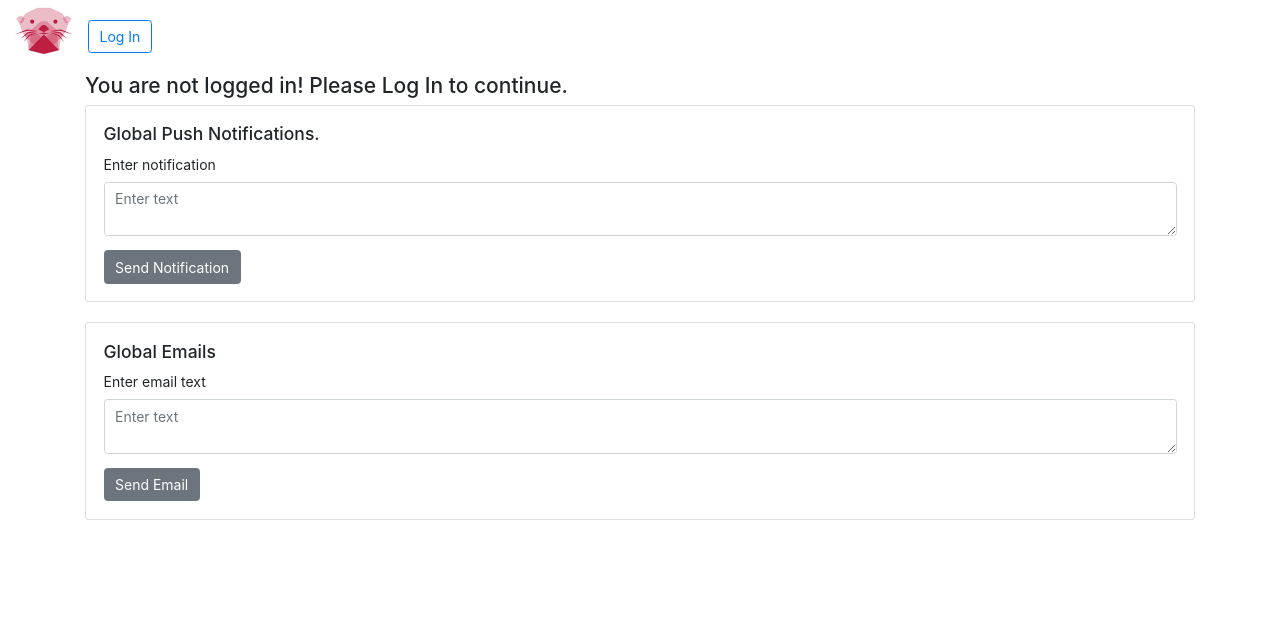
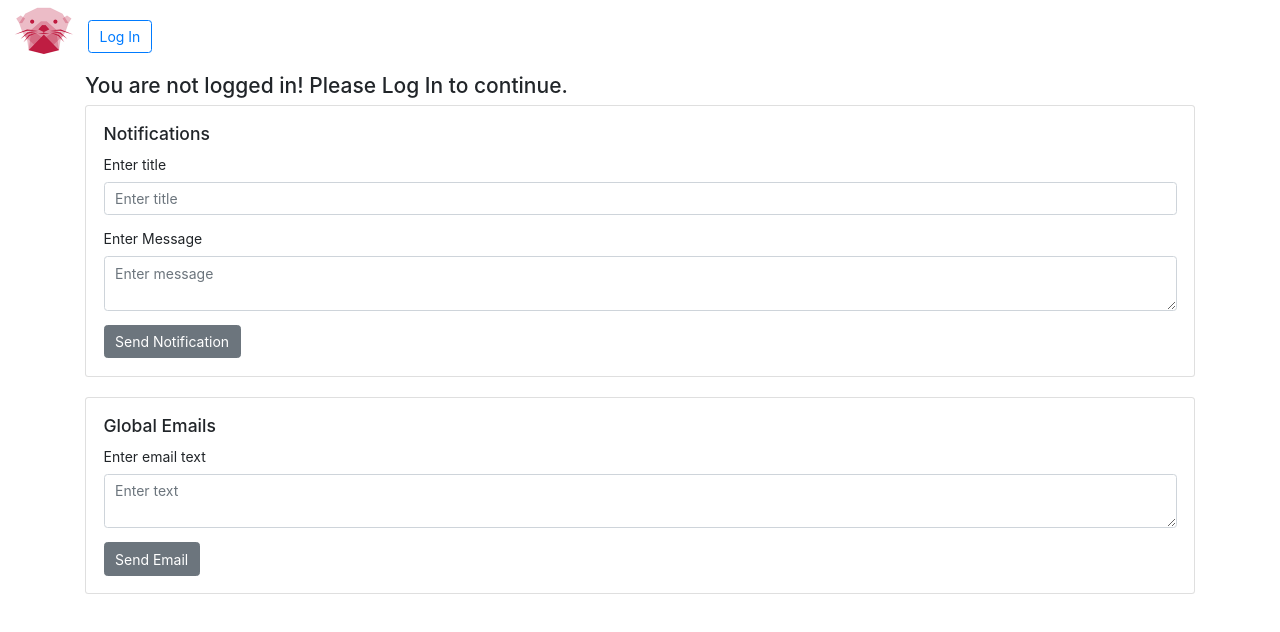
Before and after one commit to ostelco/houston, a React (Create React App) app: page /notifications in a window 1280 px wide. Shown: the top 632 px of the page. Built offline with nearby package versions, Linux system fonts and the light colour scheme; what auth0-js would draw is missing.

Commit message:
Update UI for notifications

```diff
--- /dev/null
+++ b/src/actions/notifiy.actions.js
@@ -0,0 +1,51 @@
+import { createActions, handleActions } from 'redux-actions';
+
+const NOTIFY_REQUEST = 'NOTIFY_REQUEST';
+const NOTIFY_SUCCESS = 'NOTIFY_SUCCESS';
+const NOTIFY_ERROR = 'NOTIFY_ERROR';
+
+const SET_NOTIFICATION_MESSAGE = 'SET_NOTIFICATION_MESSAGE';
+const SET_NOTIFICATION_TITLE = 'SET_NOTIFICATION_TITLE';
+const SET_NOTIFICATION_TYPE = 'SET_NOTIFICATION_TYPE';
+const CLEAR_NOTIFICATION = 'CLEAR_NOTIFICATION';
+
+const defaultState = { type: true };
+
+// exports alertSuccess, alertError, clearAlert
+export const notifyActions = createActions(
+  NOTIFY_REQUEST,
+  NOTIFY_SUCCESS,
+  NOTIFY_ERROR,
+  SET_NOTIFICATION_MESSAGE,
+  SET_NOTIFICATION_TITLE,
+  SET_NOTIFICATION_TYPE,
+  CLEAR_NOTIFICATION);
+
+const {
+  notifySuccess,
+  notifyError,
+  clearNotification,
+  setNotificationMessage,
+  setNotificationTitle,
+  setNotificationType,
+ } = notifyActions;
+
+ const reducer = handleActions(
+  {
+    [notifySuccess]: () => defaultState,
+    [notifyError]: () => defaultState,
+    [clearNotification]: () => defaultState,
+    [setNotificationMessage]: (state, { payload }) => {
+      return { ...state, message: payload };
+    },
+    [setNotificationTitle]: (state, { payload }) => {
+      return { ...state, title: payload };
+    },
+    [setNotificationType]: (state, { payload }) => {
+      return { ...state, type: payload };
+    }
+  },
+  defaultState
+);
+
+export default reducer;
--- /dev/null
+++ b/src/components/Notifications/NotificationEditor.js
@@ -0,0 +1,80 @@
+import React from 'react';
+import { connect } from 'react-redux';
+import PropTypes from 'prop-types';
+import { Button, Form, FormGroup, Label, Input } from 'reactstrap';
+import _ from 'lodash';
+
+import { notifyActions } from '../../actions/notifiy.actions';
+
+function NotificationEditor(props) {
+  function onSubmit(e) {
+    e.preventDefault();
+    props.onSubmit(props.title, props.message);
+  }
+  const { email } = props;
+  return (
+    <Form onSubmit={onSubmit}>
+      <FormGroup>
+        <Label for="inputTitle">{props.titleLabel}</Label>
+        <Input
+          name="text"
+          id="inputTitle"
+          value={props.title}
+          onChange={(e) => props.setNotificationTitle(e.target.value)}
+          placeholder="Enter title"
+        />
+      </FormGroup>
+      <FormGroup>
+        <Label for="inputMessage">{props.messageLabel}</Label>
+        <Input
+          type="textarea"
+          name="text"
+          id="inputMessage"
+          value={props.message}
+          onChange={(e) => props.setNotificationMessage(e.target.value)}
+          placeholder="Enter message"
+        />
+      </FormGroup>
+      {
+        email && (
+          <FormGroup check>
+            <Label check>
+              <Input
+                type="checkbox"
+                checked={props.type}
+                onChange={(e) => props.setNotificationType(e.target.checked)}
+              />{' '}
+              Send notification only to {email}
+            </Label>
+            <hr/>
+          </FormGroup>
+      )}
+      <Button bsstyle="primary" type="submit">{props.submitLabel}</Button>
+    </Form>
+  );
+}
+
+NotificationEditor.propTypes = {
+  titleLabel: PropTypes.string.isRequired,
+  messageLabel: PropTypes.string.isRequired,
+  submitLabel: PropTypes.string.isRequired,
+  onSubmit: PropTypes.func.isRequired
+};
+
+function mapStateToProps(state) {
+  let notification = state.notification;
+  const email = _.get(state, 'subscriber.email');
+  console.log(state);
+  return {
+    message: notification.message,
+    title: notification.title,
+    type: notification.type,
+    email
+  };
+}
+const mapDispatchToProps = {
+  setNotificationMessage: notifyActions.setNotificationMessage,
+  setNotificationTitle: notifyActions.setNotificationTitle,
+  setNotificationType: notifyActions.setNotificationType
+}
+export default connect(mapStateToProps, mapDispatchToProps)(NotificationEditor);
--- a/src/components/Notifications/Notifications.js
+++ b/src/components/Notifications/Notifications.js
@@ -4,23 +4,29 @@ import PropTypes from 'prop-types';
 import { Card, CardBody, CardTitle } from 'reactstrap';
 
 import TextForm from './TextForm';
+import NotificationEditor from './NotificationEditor';
 
 class Notifications extends React.Component {
 
-  onSubmit = (text) => {
+  onSubmitNotification = (title, message) => {
     //handle form processing here....
-    console.log("Search On Submit")
+    console.log("Search On Submit", title, message);
+  }
+  onSubmitEmail = (title, message) => {
+    //handle form processing here....
+    console.log("Search On Submit");
   }
   render() {
     return (
       <div className="container">
         <Card>
           <CardBody>
-            <CardTitle>Global Push Notifications.</CardTitle>
-            <TextForm
-              onSubmit={this.onSubmit}
+            <CardTitle>Notifications</CardTitle>
+            <NotificationEditor
+              onSubmit={this.onSubmitNotification}
               submitLabel="Send Notification"
-              inputLabel="Enter notification"
+              titleLabel="Enter title"
+              messageLabel="Enter Message"
             />
           </CardBody>
         </Card>
@@ -29,7 +35,7 @@ class Notifications extends React.Component {
           <CardBody>
             <CardTitle>Global Emails</CardTitle>
             <TextForm
-              onSubmit={this.onSubmit}
+              onSubmit={this.onSubmitEmail}
               submitLabel="Send Email"
               inputLabel="Enter email text"
             />
--- a/src/reducers/index.js
+++ b/src/reducers/index.js
@@ -6,6 +6,7 @@ import { subscriberConstants } from '../actions/subscriber.actions';
 
 // Reducers.
 import alert from '../actions/alert.actions';
+import notification from '../actions/notifiy.actions';
 import authentication from './auth.reducer';
 import { subscriber, bundles, paymentHistory } from './subscriber.reducer';
 
@@ -13,6 +14,7 @@ import { subscriber, bundles, paymentHistory } from './subscriber.reducer';
 const appReducer = combineReducers({
   authentication,
   alert,
+  notification,
   subscriber,
   bundles,
   paymentHistory
```
